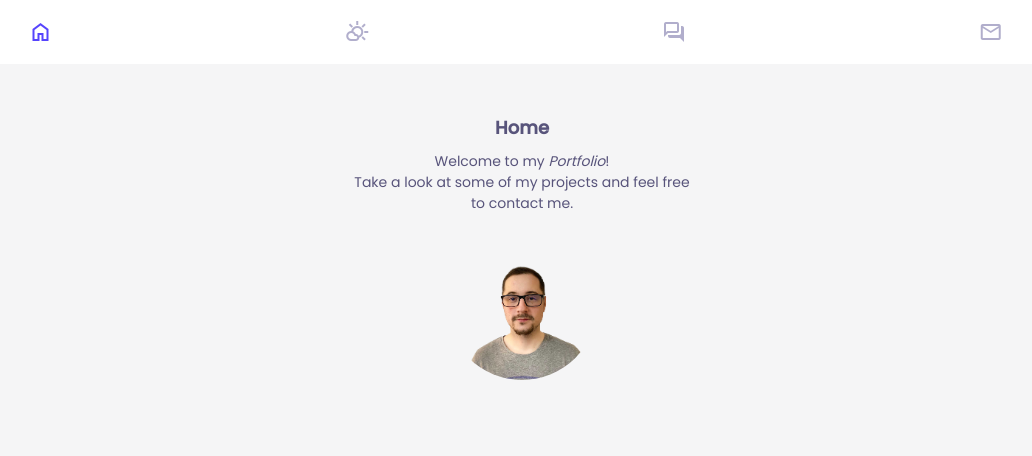
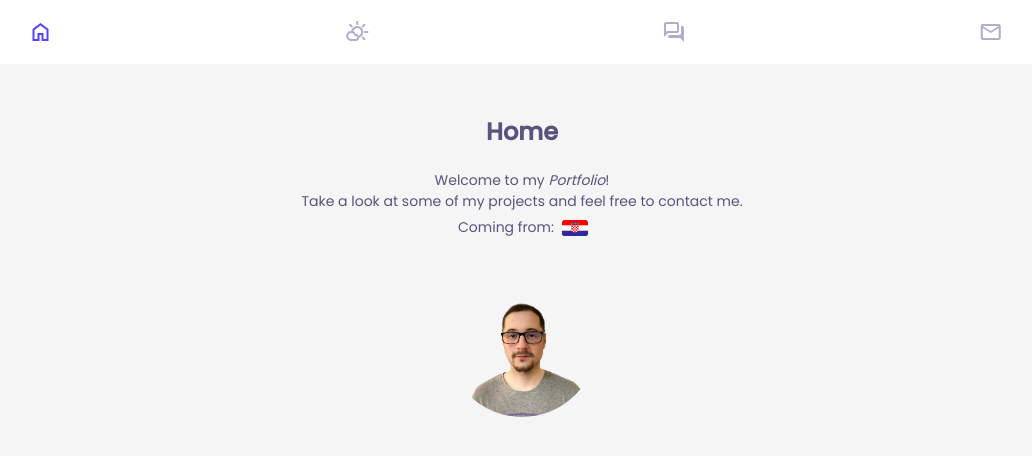
Before and after one commit to Marin303/react_portfolio, a React (Create React App) app: page / in a window 1280 px wide. Shown: the top 456 px of the page, without its empty margins (118-1150 px from the left). Built offline with nearby package versions, Linux system fonts and the light colour scheme.

Commit message:
h2 to h1 changed, icon space fixed, country flag

```diff
--- a/src/App.css
+++ b/src/App.css
@@ -17,7 +17,10 @@ body {
   background: #f1f0ff;
   color: #58547b;
 }
-
+h1 {
+  text-align: center;
+  color: #58547b;;
+}
 .widget {
   background: #ffffff;
   border-radius: 8px;
@@ -97,9 +100,8 @@ p {
 
 /* --------------------Contact.jsx */
 .ContactContainer {
-
   align-items: center;
-  margin: 5vw 15vw;
+  margin: 5vw;
   display: grid;
   grid-template-columns: auto auto auto auto;
   justify-content: space-between;
@@ -118,7 +120,13 @@ p {
 .ContactContainer>a>i {
   margin-right: 10px;
 }
-
+.country{
+  display: flex;
+  justify-content: center;
+}
+.country > p{
+  margin: 5px;
+}
 /* ----------------------------Weather */
 .WeatherContainer {
   margin-top: 10vh;
@@ -127,7 +135,7 @@ p {
   padding: 20px;
 }
 
-.weatherBackground>h2 {
+.weatherBackground>h1 {
   position: relative;
   top:5vh;
 }
--- a/src/Components/Chat/Chat.module.css
+++ b/src/Components/Chat/Chat.module.css
@@ -3,10 +3,7 @@
   flex-direction: column;
 
 }
-h1 {
-  text-align: center;
-  color: #0c2d50;
-}
+
 .ChatContainer {
   margin: 0 auto;
   padding-bottom: 20px;
--- a/src/Components/Home/Home.jsx
+++ b/src/Components/Home/Home.jsx
@@ -1,21 +1,35 @@
 import React from "react";
-import me from "./images/me.png"
-
+import me from "./images/me.png";
+import croatia_flag from "./images/croatia_flag.png";
 const Home = ({ isActive }) => {
   if (!isActive) {
     return null;
   }
   return (
     <div>
-      <h2>Home</h2>
-      <p>Welcome to my <i>Portfolio</i>!</p>
-      <p>Take a look at some of my projects and feel free <br /> to contact me.</p>
-      <img src={me} alt="me" style={{
-        marginTop: '-2vh',
-        clipPath: 'circle(40%)',
-        WebkitClipPath: 'circle(40%)',
-        width:'160px'
-      }} />    </div>
+      <h1>Home</h1>
+      <p>
+        Welcome to my <i>Portfolio</i>!
+      </p>
+      <p>Take a look at some of my projects and feel free to contact me.</p>
+      <div className="country">
+        <p> Coming from:</p>
+        <a href="https://www.croatia.hr" target="_blank" rel="noreferrer">
+          <img src={croatia_flag} alt="croatia_flag"/>
+        </a>
+      </div>
+
+      <img
+        src={me}
+        alt="me"
+        style={{
+          marginTop: "-2vh",
+          clipPath: "circle(40%)",
+          WebkitClipPath: "circle(40%)",
+          width: "160px",
+        }}
+      />
+    </div>
   );
 };
 
--- a/src/Components/Weather/Weather.jsx
+++ b/src/Components/Weather/Weather.jsx
@@ -37,7 +37,7 @@ const [checkCondition, setCheckCondition] = useState(false)
 
   return (
     <div className="weatherBackground">
-      <h2>Weather APP</h2>
+      <h1>Weather APP</h1>
       <form onSubmit={handleOnSubmit} className="WeatherContainer">
         <input
           type="text"
--- a/src/Fragments/Chat/NameSetup.jsx
+++ b/src/Fragments/Chat/NameSetup.jsx
@@ -15,7 +15,7 @@ function NameSetup(props) {
   return (
     <>
       <div className={ChatStyles.NameSetup}>
-        <h2>Chat APP</h2><br />
+        <h1>Chat APP</h1><br />
         <h2>Enter your name to join the chat</h2>
         <form onSubmit={handleSubmitForm} className={ChatStyles.ChatForm}>
           <input
```
Also changed, not shown: src/Components/Home/images/croatia_flag.png (added).
